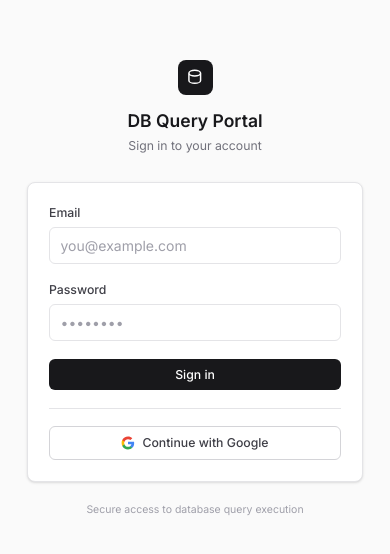
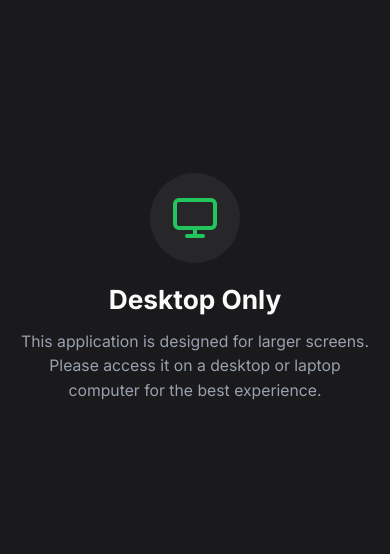
Before and after one commit to harshg-zluri/db-query-portal, a React (Vite) app in the folder frontend/: page /login in a window 390 px wide. Shown: the part 134-688 px from the top of the page. Built offline with nearby package versions, Linux system fonts and the light colour scheme; no server answers.

Commit message:
fix : screen size

```diff
--- a/frontend/src/App.tsx
+++ b/frontend/src/App.tsx
@@ -2,6 +2,7 @@ import { RouterProvider } from 'react-router-dom';
 import { QueryClient, QueryClientProvider } from '@tanstack/react-query';
 import { Toaster } from 'react-hot-toast';
 import { router } from '@/routes';
+import { DesktopGuard } from '@/wrappers/DesktopGuard';
 
 // Create a client
 const queryClient = new QueryClient({
@@ -17,7 +18,9 @@ const queryClient = new QueryClient({
 function App() {
   return (
     <QueryClientProvider client={queryClient}>
-      <RouterProvider router={router} />
+      <DesktopGuard>
+        <RouterProvider router={router} />
+      </DesktopGuard>
       <Toaster
         position="top-right"
         toastOptions={{
--- /dev/null
+++ b/frontend/src/wrappers/DesktopGuard.tsx
@@ -0,0 +1,54 @@
+import { type ReactNode, useEffect, useState } from 'react';
+
+interface DesktopGuardProps {
+    children: ReactNode;
+}
+
+export function DesktopGuard({ children }: DesktopGuardProps) {
+    const [isDesktop, setIsDesktop] = useState(true);
+
+    useEffect(() => {
+        const checkScreenSize = () => {
+            // Using 1024px as standard desktop breakpoint (lg in Tailwind)
+            setIsDesktop(window.innerWidth >= 1024);
+        };
+
+        // Check on mount
+        checkScreenSize();
+
+        // Check on resize
+        window.addEventListener('resize', checkScreenSize);
+
+        return () => window.removeEventListener('resize', checkScreenSize);
+    }, []);
+
+    if (!isDesktop) {
+        return (
+            <div className="flex h-screen w-screen flex-col items-center justify-center bg-[#1a1a1d] p-6 text-center text-[#fafafa]">
+                <div className="mb-6 rounded-full bg-[#27272a] p-6">
+                    <svg
+                        xmlns="http://www.w3.org/2000/svg"
+                        width="48"
+                        height="48"
+                        viewBox="0 0 24 24"
+                        fill="none"
+                        stroke="#22c55e"
+                        strokeWidth="2"
+                        strokeLinecap="round"
+                        strokeLinejoin="round"
+                    >
+                        <rect width="20" height="14" x="2" y="3" rx="2" />
+                        <line x1="8" x2="16" y1="21" y2="21" />
+                        <line x1="12" x2="12" y1="17" y2="21" />
+                    </svg>
+                </div>
+                <h1 className="mb-4 text-3xl font-bold">Desktop Only</h1>
+                <p className="max-w-md text-lg text-gray-400">
+                    This application is designed for larger screens. Please access it on a desktop or laptop computer for the best experience.
+                </p>
+            </div>
+        );
+    }
+
+    return <>{children}</>;
+}
```
